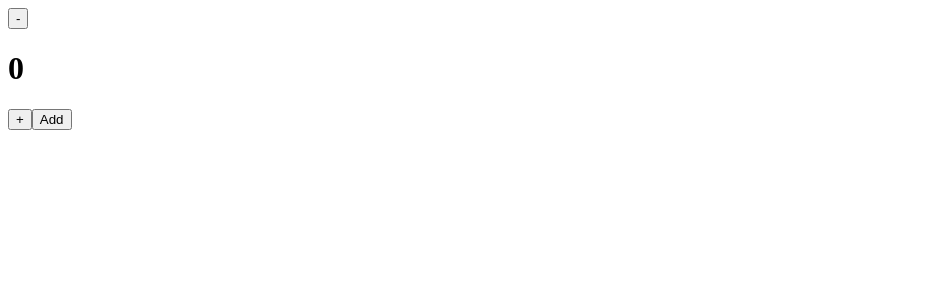
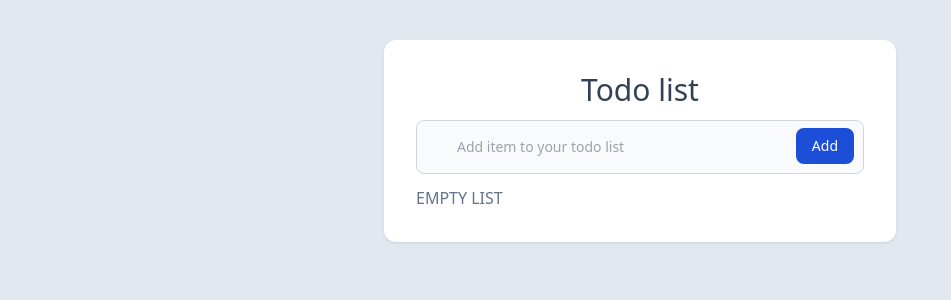
Before and after one commit to Gourav-99/node-js-babel-and-webpack, a React (Create React App) app in the folder client/: page / in a window 1280 px wide. Shown: the top 300 px of the page, without its empty margins (0-951 px from the left). Built offline with nearby package versions, Linux system fonts and the light colour scheme.

Commit message:
todo list using react

```diff
--- a/client/package.json
+++ b/client/package.json
@@ -2,6 +2,7 @@
     "name": "client",
     "version": "0.1.0",
     "dependencies": {
+        "nanoid": "^4.0.2",
         "react": "^18.2.0",
         "react-dom": "^18.2.0",
         "react-scripts": "^2.1.3"
--- a/client/public/index.html
+++ b/client/public/index.html
@@ -3,9 +3,13 @@
   <head>
     <meta charset="UTF-8" />
     <meta name="viewport" content="width=device-width, initial-scale=1.0" />
-    <title>Document</title>
+    <title>ToDO List</title>
+    <script src="https://cdn.tailwindcss.com"></script>
   </head>
-  <body>
-    <div id="root"></div>
+  <body class="antialiased bg-slate-200 text-slate-700 mx-2">
+    <div
+      class="max-w-lg mx-auto my-10 bg-white p-8 rounded-xl shadow shadow-slate-300"
+      id="root"
+    ></div>
   </body>
 </html>
--- a/client/src/App.jsx
+++ b/client/src/App.jsx
@@ -1,38 +1,20 @@
 import React, { useState } from "react";
 import Header from "./components/Header";
 import List from "./components/List";
-import Footer from "./components/Footer";
 
 const App = () => {
-  let [count, setCount] = useState(0);
 
-  const handleInc = () => {
-    setCount((prev) => prev + 1);
+  const [todos,setTodos] = useState([]);
+  const [inputValue, setInputValue]= useState('');
+  const [currentEditItem, setEditItem]= useState('');
+  // const [addBtn, setAddBtn]= useState('');
+  // const [editBtn, setEditBtn]= useState('hidden');
+  const [isEditMode, setIsEditMode] = useState(false);
 
-    console.log(count);
-  };
-
-  const handleDec = () => {
-    setCount((prev) => prev - 1);
-
-    console.log(count);
-  };
-  const [todos, setTodos] = useState([]);
-
-  const addTodo = (todo) => {
-    setTodos([...todos, todo]);
-  };
   return (
     <div>
-      <button onClick={handleDec}>-</button>
-      <h1>{count}</h1>
-      <button onClick={handleInc}>+</button>
-      <button onClick={() => addTodo("this is an item")}>Add</button>
-      <ul>
-        {todos.map((todo, index) => (
-          <li key={index}>{todo}</li>
-        ))}
-      </ul>
+      <Header todos={todos} setTodos= {setTodos}  inputValue={inputValue} setInputValue={setInputValue} isEditMode={isEditMode} setIsEditMode={setIsEditMode} currentEditItem={currentEditItem}/>
+      <List todos={todos} setTodos={setTodos} setInputValue={setInputValue} isEditMode={isEditMode} setIsEditMode={setIsEditMode} setEditItem={setEditItem}/>
     </div>
   );
 };
--- a/client/src/components/Header.jsx
+++ b/client/src/components/Header.jsx
@@ -1,11 +1,66 @@
-import React from "react";
-const Header = () => {
-    return (
-      <header>
-        <h1>Todo list</h1>
-        <input type="text" />
-        <button>Add</button>
-      </header>
-    );
+import React, { useState } from "react";
+import { nanoid } from "nanoid";
+const Header = ({
+  todos,
+  setTodos,
+  inputValue,
+  setInputValue,
+  isEditMode,
+  setIsEditMode,
+  currentEditItem
+}) => {
+
+  const handleSubmit = (e) => {
+    setTodos((prevTodos) => [
+      ...prevTodos,
+      {
+        id: nanoid(),
+        title: inputValue,
+        isComplete: false,
+      },
+    ]);
   };
+
+  const handleEdit=(e)=>{
+    let updateTodo = todos.find((todo)=>todo.id===currentEditItem);
+    updateTodo.title = inputValue
+    setTodos((prevTodos)=>[...prevTodos])
+    setIsEditMode(!isEditMode)
+  }
+  const handleChange = (e) => {
+    setInputValue(e.target.value);
+  };
+
+  return (
+    <header className="flex flex-col justify-between items-center">
+      <div>
+        <h1 className="text-3xl font-medium">Todo list</h1>
+      </div>
+      <div className="relative w-full my-3">
+        <input
+          onChange={handleChange}
+          type="text"
+          placeholder="Add item to your todo list"
+          value={inputValue}
+          className="block p-4 pl-10 w-full text-sm text-gray-900 bg-gray-50 rounded-lg border border-gray-300 focus:ring-blue-500 focus:border-blue-500 dark:bg-gray-700 dark:border-gray-600 dark:placeholder-gray-400 dark:text-white dark:focus:ring-blue-500 dark:focus:border-blue-500"
+        />
+        {isEditMode ? (
+          <button
+           onClick={handleEdit}
+            className={` text-white absolute right-2.5 bottom-2.5 bg-blue-700 hover:bg-blue-800 focus:ring-4 focus:outline-none focus:ring-blue-300 font-medium rounded-lg text-sm px-4 py-2 dark:bg-blue-600 dark:hover:bg-blue-700 dark:focus:ring-blue-800`}
+          >
+            Edit
+          </button>
+        ) : (
+          <button
+          onClick={handleSubmit}
+            className={` text-white absolute right-2.5 bottom-2.5 bg-blue-700 hover:bg-blue-800 focus:ring-4 focus:outline-none focus:ring-blue-300 font-medium rounded-lg text-sm px-4 py-2 dark:bg-blue-600 dark:hover:bg-blue-700 dark:focus:ring-blue-800`}
+          >
+            Add
+          </button>
+        )}
+      </div>
+    </header>
+  );
+};
 export default Header;
--- a/client/src/components/List.jsx
+++ b/client/src/components/List.jsx
@@ -1,15 +1,97 @@
 import React from "react";
-const List = () => {
-    const todos = ['todo 1', 'todo 2', 'todo 3']
+const List = ({ todos, setTodos, setInputValue,isEditMode,setIsEditMode, setEditItem}) => {
+  const handleComplete=(id)=>{
+    let updateTodo = todos.find((todo)=> todo.id===id);
+    updateTodo.isComplete = !updateTodo.isComplete;
+    setTodos((prevTodos)=> [...prevTodos])
+  }
+const handleDelete=(id)=>{
+  setTodos((prevTodos)=>{
+    return prevTodos.filter((todo)=> todo.id!==id)
+  })
+}
+const handleEdit =(id)=>{
+  // setAddBtn('hidden');
+  // setEditBtn('')
+  setIsEditMode(!isEditMode)
+  let updateTodo = todos.find((todo)=>todo.id===id);
+  setEditItem(updateTodo.id);
+  setInputValue(updateTodo.title);
+}
+  // const todos = todos
   return (
     <section>
-        <ul>
+
+        {todos && todos.map((todo, index) => {
+          return (
+            <div
+              key={index}
+              className="flex justify-between items-center border-b border-slate-200 py-3 px-2 border-l-4 border-l-transparent"
+            >
+              <div className="inline-flex items-center space-x-2">
+                <div className="check-complete" onClick={()=>handleComplete(todo.id)}>
+                  <svg
+                    xmlns="http://www.w3.org/2000/svg"
+                    fill="none"
+                    viewBox="0 0 24 24"
+                    strokeWidth="1.5"
+                    stroke="currentColor"
+                    className={`w-6 h-6 text-${todo.isComplete ? 'slate':'green'}-500`}
+                  >
+                    <path
+                      strokeLinecap="round"
+                      strokeLinejoin="round"
+                      d="M4.5 12.75l6 6 9-13.5"
+                    />
+                  </svg>
+                </div>
+                <div className={`text-slate-500 ${todo.isComplete && "line-through"}`}>
+                    {todo.title}
+                </div>
+
+              </div>
+              <div className="flex justify-between">
+                <div className="edit-btn mx-2" onClick={()=> handleEdit(todo.id)}>
+                  <svg
+                    className="w-4 h-4 fill-current text-gray-500 hover:text-blue-700 hover:cursor-pointer"
+                    viewBox="0 0 20 20"
+                    xmlns="http://www.w3.org/2000/svg"
+                  >
+                    <g id="SVGRepo_bgCarrier" strokeWidth="0"></g>
+                    <g
+                      id="SVGRepo_tracerCarrier"
+                      strokeLinecap="round"
+                      strokeLinejoin="round"
+                    ></g>
+                    <g id="SVGRepo_iconCarrier">
+                      <path d="M14.846 1.403l3.752 3.753.625-.626A2.653 2.653 0 0015.471.778l-.625.625zm2.029 5.472l-3.752-3.753L1.218 15.028 0 19.998l4.97-1.217L16.875 6.875z"></path>
+                    </g>
+                  </svg>
+                </div>
+                <div className="remove-icon" onClick={()=>handleDelete(todo.id)}>
+                  <svg
+                    xmlns="http://www.w3.org/2000/svg"
+                    fill="none"
+                    viewBox="0 0 24 24"
+                    strokeWidth="1.5"
+                    stroke="currentColor"
+                    className="w-4 h-4 text-red-500 hover:text-slate-700 hover:cursor-pointer"
+                  >
+                    <path
+                      strokeLinecap="round"
+                      strokeLinejoin="round"
+                      d="M14.74 9l-.346 9m-4.788 0L9.26 9m9.968-3.21c.342.052.682.107 1.022.166m-1.022-.165L18.16 19.673a2.25 2.25 0 01-2.244 2.077H8.084a2.25 2.25 0 01-2.244-2.077L4.772 5.79m14.456 0a48.108 48.108 0 00-3.478-.397m-12 .562c.34-.059.68-.114 1.022-.165m0 0a48.11 48.11 0 013.478-.397m7.5 0v-.916c0-1.18-.91-2.164-2.09-2.201a51.964 51.964 0 00-3.32 0c-1.18.037-2.09 1.022-2.09 2.201v.916m7.5 0a48.667 48.667 0 00-7.5 0"
+                    />
+                  </svg>
+                </div>
+              </div>
+            </div>
+          );
+        })}
         {
-            todos.map((todo, index) => {
-              return <li key={index}>{todo}</li>
-            })
+          todos.length === 0 &&
+          <p className="list-state text-slate-500">EMPTY LIST</p>
         }
-        </ul>
     </section>
   );
 };
```
Also changed, not shown: 1 other file (tests, documents, lock files or other folders). Lines whose indentation alone changed are shown as unchanged.
